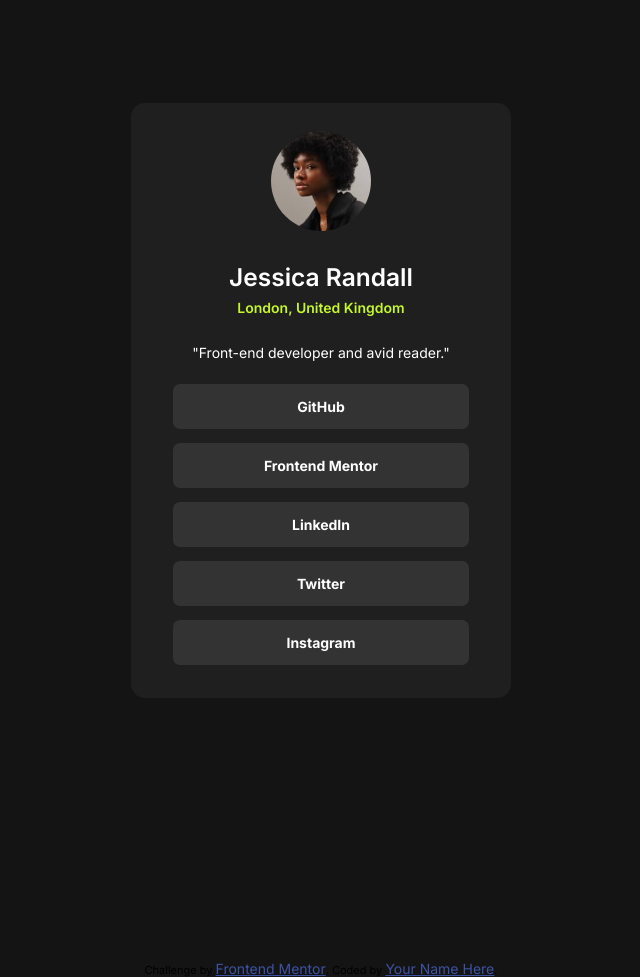
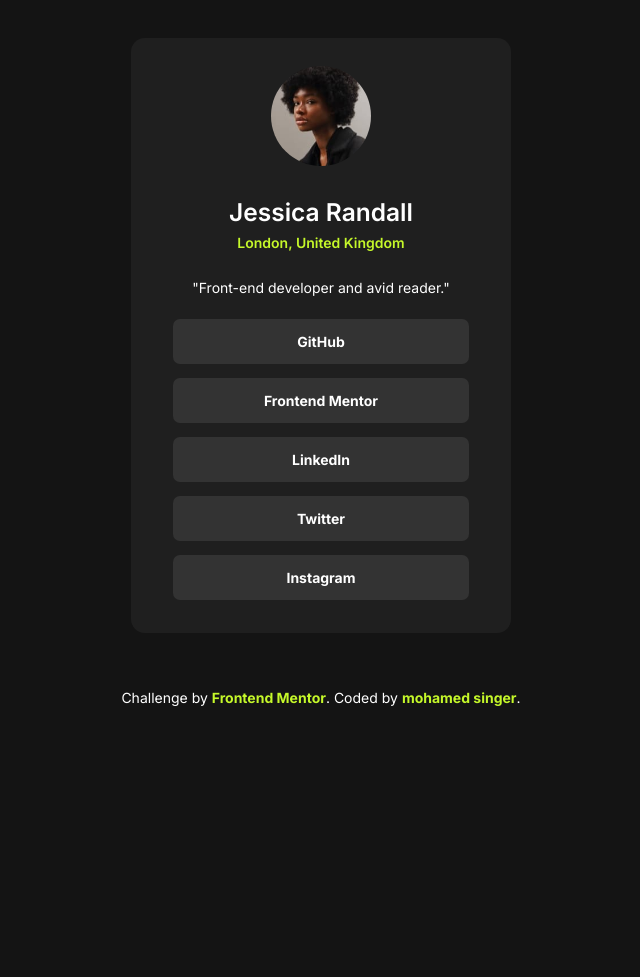
Before and after one commit to singer25/social-links-profile-main, a plain HTML site: page index.html in a window 1280 px wide. Shown: the whole page, without its empty margins (319-959 px from the left). After the commit the page ends 800 px from the top, so only its background shows below. Drawn offline with Linux system fonts and the light colour scheme.

Commit message:
transition footer

```diff
--- a/index.html
+++ b/index.html
@@ -28,7 +28,7 @@
   <footer>
     <div class="attribution">
       Challenge by <a href="https://www.frontendmentor.io?ref=challenge" target="_blank">Frontend Mentor</a>.
-      Coded by <a href="#">Your Name Here</a>.
+      Coded by <a href="https://github.com/singer25">mohamed singer</a>.
     </div>
   </footer>
 </body>
--- a/stylee.css
+++ b/stylee.css
@@ -88,29 +88,24 @@ button:hover {
         font-size: 12px;
     }
 }
-
-
-
-
-
-
-
-
-
-
-
-
-
 footer {
-    position: absolute;
     top: 120%;
-
 }
-
 .attribution {
-    font-size: 11px;
     text-align: center;
+    margin:4em auto;
+    color: white;
+}
+.attribution:hover{
+    transition: 1s;
+    scale: 1.10;
+    padding: 1em 2em;
+    border: 0.5em solid var(--Green);
+    box-shadow: 0.5em 0.5em var(--White);
+    border-radius: 1em;
 }
 .attribution a {
-    color: hsl(228, 45%, 44%);
+    color: var(--Green);
+    text-decoration: none;
+    font-weight:var(--Weight3);
 }
```
